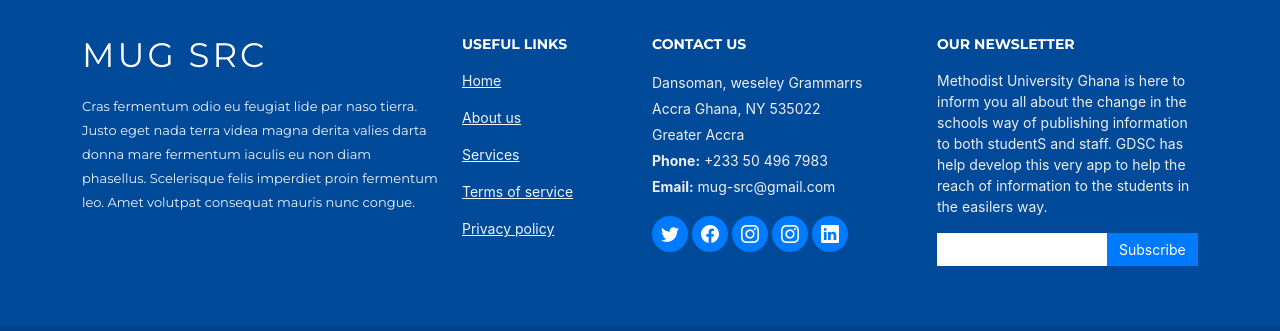
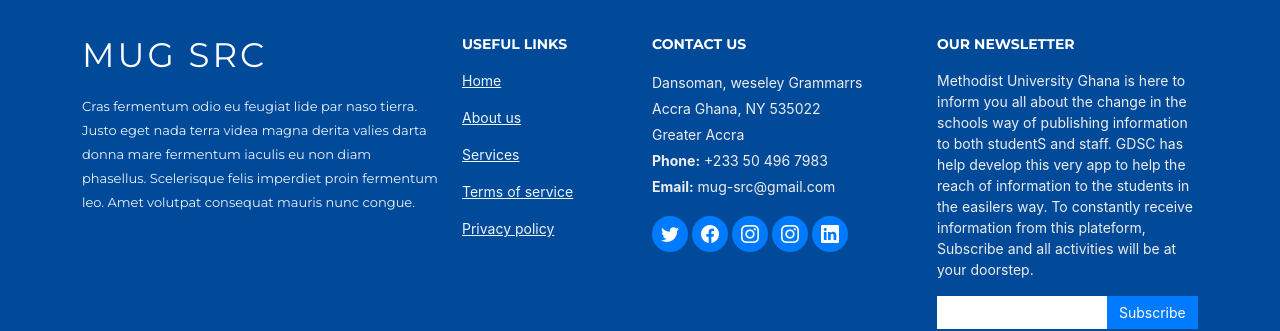
Before and after one commit to Alex1-ai/MUG-SRC-INFO-SYSTEM-FRONTEND, a React (Create React App) app in the folder src-info-system/: page / in a window 1280 px wide. Shown: the part 2892-3223 px from the top of the page. Built offline with nearby package versions, Linux system fonts and the light colour scheme.

Commit message:
I changed newslettler from Latin to English

```diff
--- a/src-info-system/src/components/Footer.jsx
+++ b/src-info-system/src/components/Footer.jsx
@@ -50,7 +50,7 @@
                             <p>
                                 Methodist University Ghana is here to inform you all about the change in the schools way of publishing information to both
                             studentS and staff. GDSC has help develop this very app to help the reach of information to the students in the easilers way.
-
+                            To constantly receive information from this plateform, Subscribe and all activities will be at your doorstep.
 
                             </p>
                             <form action="" method="post">
```
